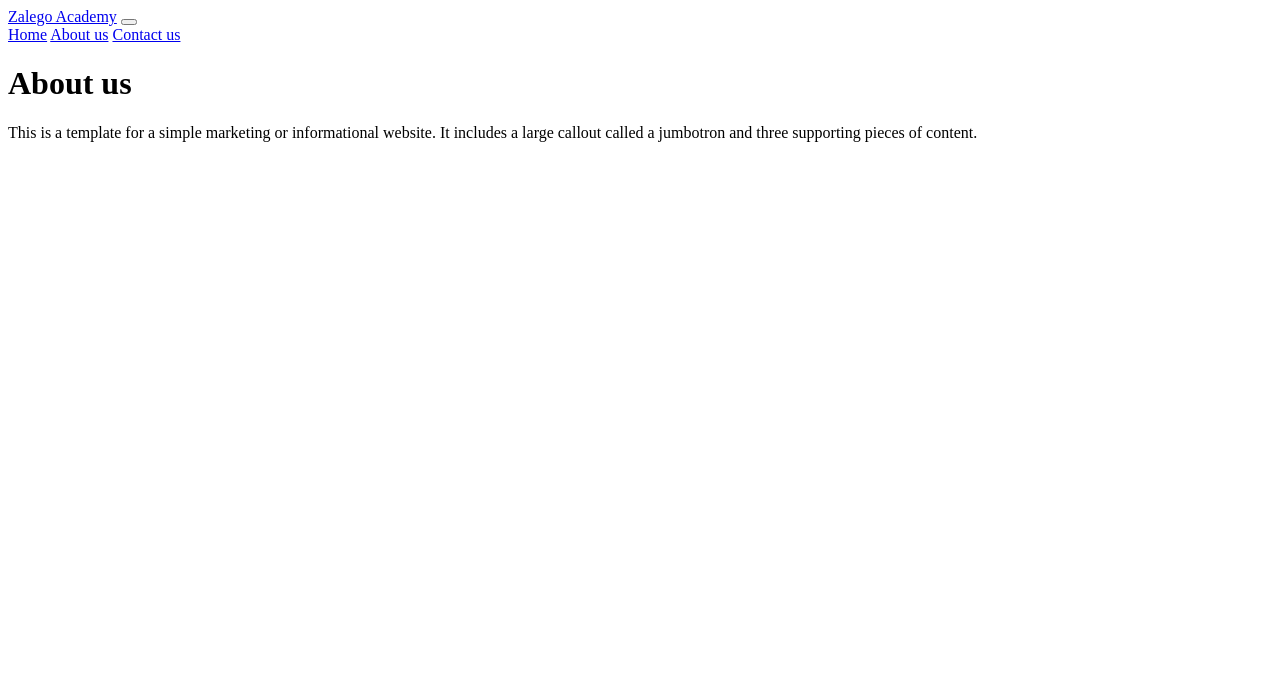
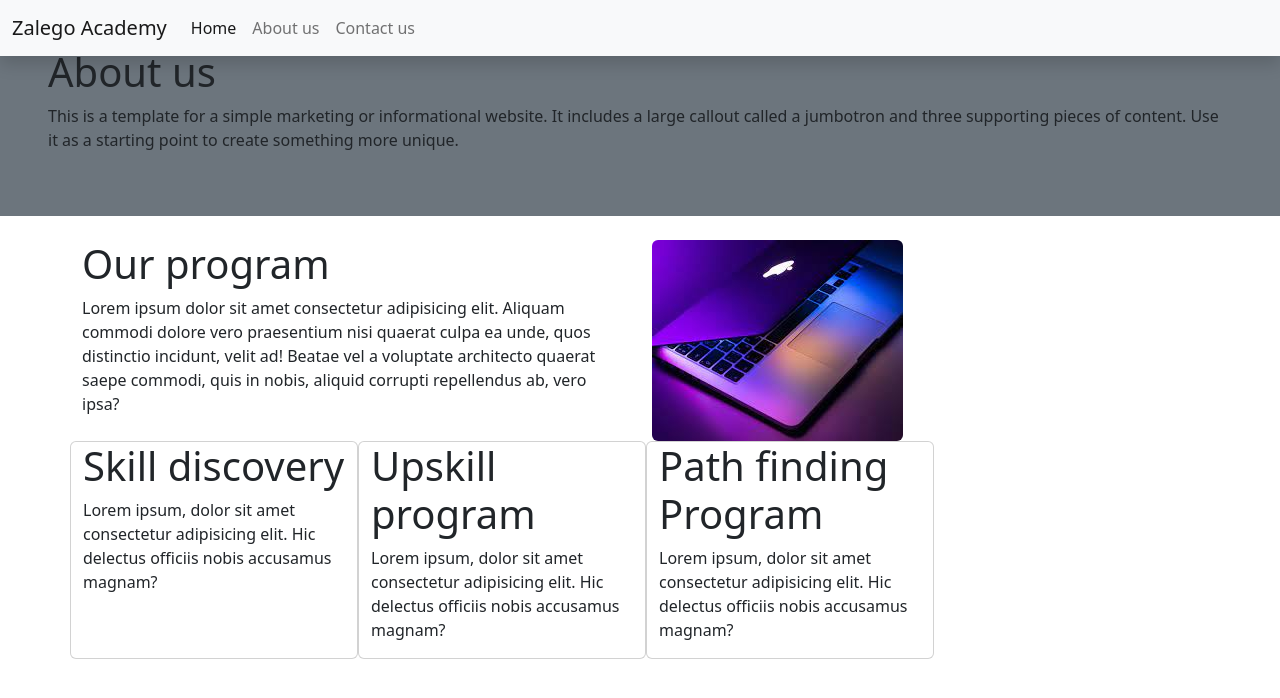
Before and after one commit to kungunathan/bootstrap-gridlayout, a plain HTML site: page aboutus.html in a window 1280 px wide. Drawn offline with nearby package versions, Linux system fonts and the light colour scheme.

Commit message:
About us incomplete

```diff
--- a/aboutus.html
+++ b/aboutus.html
@@ -4,6 +4,8 @@
     <meta charset="UTF-8">
     <meta http-equiv="X-UA-Compatible" content="IE=edge">
     <meta name="viewport" content="width=device-width, initial-scale=1.0">
+    <link rel="stylesheet" href="bootstrap-5.2.0-beta1-dist/css/bootstrap.min.css">
+    <link rel="stylesheet" href="style.css">
     <title>About us</title>
 </head>
 <body>
@@ -24,11 +26,48 @@
          </div>
      </nav>
      <!-- Navbar design ends here -->
-     <main class="p-5 bg-light mb-4">
+     <main class="p-5 bg-secondary mb-4">
         <h1>About us</h1>
         <p>
-            This is a template for a simple marketing or informational website. It includes a large callout called a jumbotron and three supporting pieces of content.
+            This is a template for a simple marketing or informational website. It includes a large callout called a jumbotron and three supporting pieces of content. Use it as a starting point to create something more unique.
         </p>
      </main>
+     <div class="container">
+        <div class="row">
+            <div class="col-lg-6">
+                <h1>Our program</h1>
+                <p>
+                    Lorem ipsum dolor sit amet consectetur adipisicing elit. Aliquam commodi dolore vero praesentium nisi quaerat culpa ea unde, quos distinctio incidunt, velit ad! Beatae vel a voluptate architecto quaerat saepe commodi, quis in nobis, aliquid corrupti repellendus ab, vero ipsa?
+                </p>
+            </div>
+            <div class="col-lg-6">
+                <img src="laptop1.jfif" alt="Laptop image" class="rounded">
+            </div>
+        </div>
+        <div class="row">
+            <div class="card" style="width: 18rem;">
+                <h1>Skill discovery</h1>
+                <p>
+                    Lorem ipsum, dolor sit amet consectetur adipisicing elit. Hic delectus officiis nobis accusamus magnam?
+                </p>
+            </div>
+            <div class="card" style="width: 18rem;">
+                <h1>Upskill program</h1>
+                <p>
+                    Lorem ipsum, dolor sit amet consectetur adipisicing elit. Hic delectus officiis nobis accusamus magnam?
+                </p>
+            </div>
+            <div class="card" style="width: 18rem;">
+                <h1>Path finding Program</h1>
+                <p>
+                    Lorem ipsum, dolor sit amet consectetur adipisicing elit. Hic delectus officiis nobis accusamus magnam?
+                </p>
+            </div>
+        </div>
+        </div>
+     </div>
+     <script src="https://cdn.jsdelivr.net/npm/@popperjs/core@2.9.2/dist/umd/popper.min.js" integrity="sha384-IQsoLXl5PILFhosVNubq5LC7Qb9DXgDA9i+tQ8Zj3iwWAwPtgFTxbJ8NT4GN1R8p" crossorigin="anonymous"></script>
+     <script src="bootstrap-5.2.0-beta1-dist/js/bootstrap.min.js"></script>
+
 </body>
 </html>
```
Also changed, not shown: index.html (+1 -1 lines), laptop1.jfif (added).
